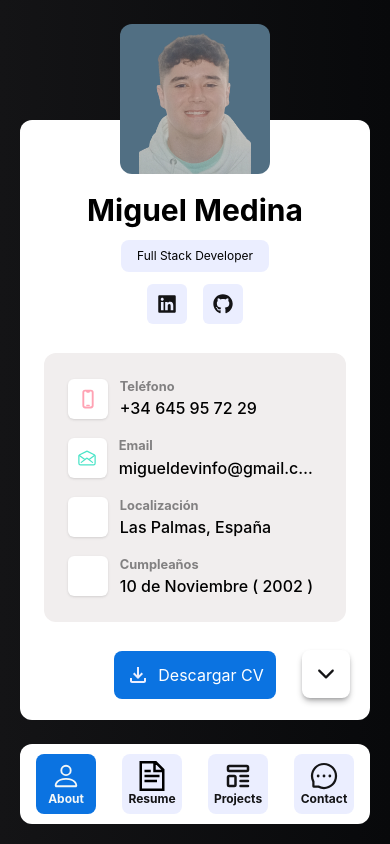
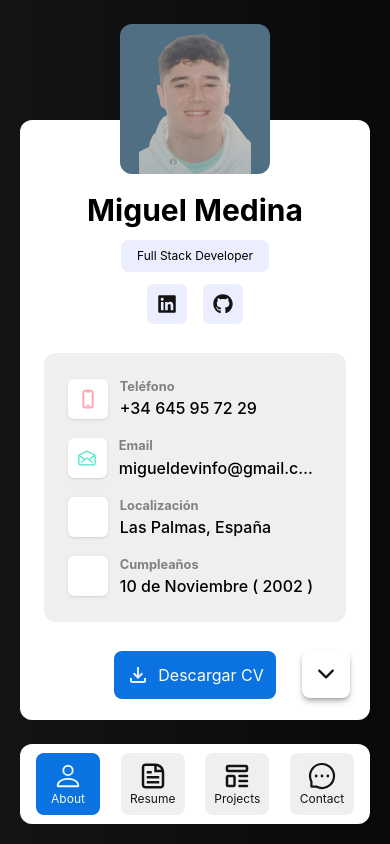
Before and after one commit to MiguelMR86/Portfolio, a React (Vite) app: page / in a window 390 px wide. Shown: the top 844 px of the page. Built offline with nearby package versions, Linux system fonts and the light colour scheme; some icons are missing.

Commit message:
Function is mobile added

```diff
--- a/src/App.jsx
+++ b/src/App.jsx
@@ -6,20 +6,29 @@ import { Context } from "./context/Context"
 import { useContext } from "react"
 
 function App() {
-  const { currentSection } = useContext(Context)
+  const { currentSection, is_mobile } = useContext(Context)
 
   return (
-    <div className="w-full min-h-screen relative md:flex md:justify-center">
-      <div className="md:w-fit h-screen flex justify-center md:items-center pt-5 px-5">
-        <PersonalData />
-      </div>
-      {(currentSection === "About" || !currentSection) && (
-        <div className="md:w-3/5 h-screen flex justify-center md:items-center pt-5 px-5">
-          <About />
+    <div className="w-full min-h-screen relative md:flex md:justify-center md:gap-8 px-5">
+      {!is_mobile() && (
+        <div className="md:w-fit h-screen flex justify-center items-center">
+          <PersonalData />
         </div>
       )}
+      {(currentSection === "About" || !currentSection) && (
+        <>
+          {is_mobile() && (
+            <div className="md:w-fit h-screen flex justify-center md:items-center">
+              <PersonalData />
+            </div>
+          )}
+          <div className="md:w-3/5 h-screen flex justify-center md:items-center">
+            <About />
+          </div>
+        </>
+      )}
       {currentSection === "Resume" && (
-        <div className="md:w-3/5 h-screen flex justify-center md:items-center pt-5 px-5">
+        <div className="md:w-3/5 h-screen flex justify-center md:items-center">
           <Resume />
         </div>
       )}
--- a/src/components/buttons/Button.jsx
+++ b/src/components/buttons/Button.jsx
@@ -4,17 +4,11 @@ import PropTypes from "prop-types"
 
 const Button = (props) => {
   const { Icon, section, className, onClick } = props
-  const { currentSection } = useContext(Context)
-
-  const currentSectionStyle =
-    currentSection === section
-      ? "bg-button-focus text-focus"
-      : "hover:bg-button-hover"
 
   return (
     <button
       onClick={onClick}
-      className={`${currentSectionStyle} ${className} flex flex-col items-center justify-center text-default bg-button transition-all duration-300 ease-in-out cursor-pointer`}
+      className={`${className} flex flex-col items-center justify-center text-default bg-button transition-all duration-300 ease-in-out cursor-pointer`}
     >
       {Icon}
       {section && <p className="text-xs  md:block">{section}</p>}
--- a/src/components/sections/MenuSections.jsx
+++ b/src/components/sections/MenuSections.jsx
@@ -1,13 +1,12 @@
 import { useContext } from "react"
 import { Context } from "../../context/Context"
-import Button from "../buttons/Button"
 import { BsPerson } from "react-icons/bs"
 import { AiOutlineMessage } from "react-icons/ai"
-import { GrDocumentText } from "react-icons/gr"
 import { TbTemplate } from "react-icons/tb"
+import { CgFileDocument } from "react-icons/cg"
 
 const MenuSections = () => {
-  const { setCurrentSection } = useContext(Context)
+  const { setCurrentSection, currentSection } = useContext(Context)
 
   const menuSections = [
     {
@@ -15,7 +14,7 @@ const MenuSections = () => {
       section: "About",
     },
     {
-      Icon: <GrDocumentText size={30} />,
+      Icon: <CgFileDocument size={30} />,
       section: "Resume",
     },
 
@@ -31,14 +30,20 @@ const MenuSections = () => {
 
   return menuSections.map((item, index) => {
     const { Icon, section } = item
+    const currentSectionStyle =
+      currentSection === section
+        ? "bg-button-focus text-focus"
+        : "bg-settings hover:bg-button-hover"
+
     return (
-      <Button
+      <button
         key={index}
-        Icon={Icon}
-        section={section}
-        onClick={() => setCurrentSection(item.section)}
-        className="w-[60px] h-[60px] rounded-lg font-bold"
-      />
+        onClick={() => setCurrentSection(section)}
+        className={`${currentSectionStyle}  w-14 xs:w-16 flex flex-col items-center justify-center text-default rounded-lg p-2 transition-all duration-300 ease-in-out cursor-pointer`}
+      >
+        {Icon}
+        {section && <p className="text-xs  md:block">{section}</p>}
+      </button>
     )
   })
 }
--- a/src/controllers/functions.js
+++ b/src/controllers/functions.js
@@ -23,3 +23,7 @@ export const scrollSmooth = (value) => {
     behavior: "smooth",
   })
 }
+
+export const is_mobile = () => {
+  return window.innerWidth <= 768
+}
--- a/src/pages/About.jsx
+++ b/src/pages/About.jsx
@@ -12,12 +12,12 @@ const About = () => {
   const { scrollSmooth } = useContext(Context)
 
   const width = "w-full max-w-[350px] md:max-w-full"
-  const height = "h-[calc(100vh-240px)] max-h-[600px]"
+  const height = "max-h-[700px]  md:h-[calc(100vh-240px)] md:max-h-[600px]"
 
   return (
     <div
       id="about-main"
-      className={`relative w-full bg-primary rounded-xl mt-[100px] md:mt-0 p-10 ${width} ${height}`}
+      className={`relative w-full bg-primary rounded-xl mt-5 md:mt-0 p-10 ${width} ${height}`}
     >
       <SectionTitle title="About" />
       <div className="overflow-y-auto  h-[calc(100%-10.5%)]">
--- a/src/pages/PersonalData.jsx
+++ b/src/pages/PersonalData.jsx
@@ -17,7 +17,7 @@ function PersonalData() {
 
   return (
     <div
-      className={`relative bg-primary rounded-xl mt-[100px] md:mt-0 p-6 ${width} ${height}`}
+      className={`relative bg-primary rounded-xl mt-[120px] md:mt-0 p-6 ${width} ${height}`}
     >
       <figure
         id="about-header"
--- a/src/pages/Resume.jsx
+++ b/src/pages/Resume.jsx
@@ -1,33 +1,27 @@
-import React, { useContext } from "react"
-import { Context } from "../context/Context"
 import SectionTitle from "../components/SectionTitle"
 import Card from "../components/cards/Card"
-import ScrollToButton from "../components/buttons/ScrollToButton"
-import { IoIosArrowUp } from "react-icons/io"
 import { IoCodeSlash } from "react-icons/io5"
 import { TbTournament } from "react-icons/tb"
 import { LuGraduationCap } from "react-icons/lu"
 import { IoBriefcaseOutline } from "react-icons/io5"
 
 const Resume = () => {
-  const { scrollSmooth } = useContext(Context)
-
   const width = "w-full max-w-[350px] md:max-w-full"
-  const height = "h-[calc(100vh-240px)] max-h-[600px]"
+  const height = "max-h-[700px]  md:h-[calc(100vh-240px)] md:max-h-[600px]"
 
   return (
     <div
-      className={`relative w-full bg-primary rounded-xl mt-[100px] md:mt-0 p-10 ${width} ${height}`}
+      className={`relative w-full bg-primary rounded-xl mt-5 md:mt-0 p-10 ${width} ${height}`}
     >
       <SectionTitle title="Trayectoria" />
 
-      <div className="md:flex gap-8 mt-6 overflow-y-auto h-[calc(100%-68px)]">
+      <div className="xl:flex gap-8 mt-6 overflow-y-auto h-[calc(100%-68px)]">
         <div>
           <div className="flex items-center gap-2 mb-4">
             <LuGraduationCap size={30} color="#0b73e1" />
             <h2 className="font-semibold text-2xl">Educación</h2>
           </div>
-          <div className="flex flex-col gap-4 pb-16">
+          <div className="flex flex-col gap-4 mb-16">
             <Card
               title="Full-Stack"
               className={"bg-sky-100/60"}
@@ -69,7 +63,7 @@ const Resume = () => {
             <IoBriefcaseOutline size={25} color="#0b73e1" />
             <h2 className="font-semibold text-2xl">Experiencia</h2>
           </div>
-          <div className="flex flex-col gap-4 pb-16 ">
+          <div className="flex flex-col gap-4">
             <Card
               title="Full-Stack"
               className={"bg-sky-100/60"}
@@ -106,12 +100,6 @@ const Resume = () => {
           </div>
         </div>
       </div>
-
-      <ScrollToButton
-        className="absolute bottom-[1.4em] right-5 p-3 bg-white rounded-lg shadow-default/30 shadow-md md:hidden"
-        Icon={<IoIosArrowUp size={24} />}
-        onClick={() => scrollSmooth("top")}
-      />
     </div>
   )
 }
```
